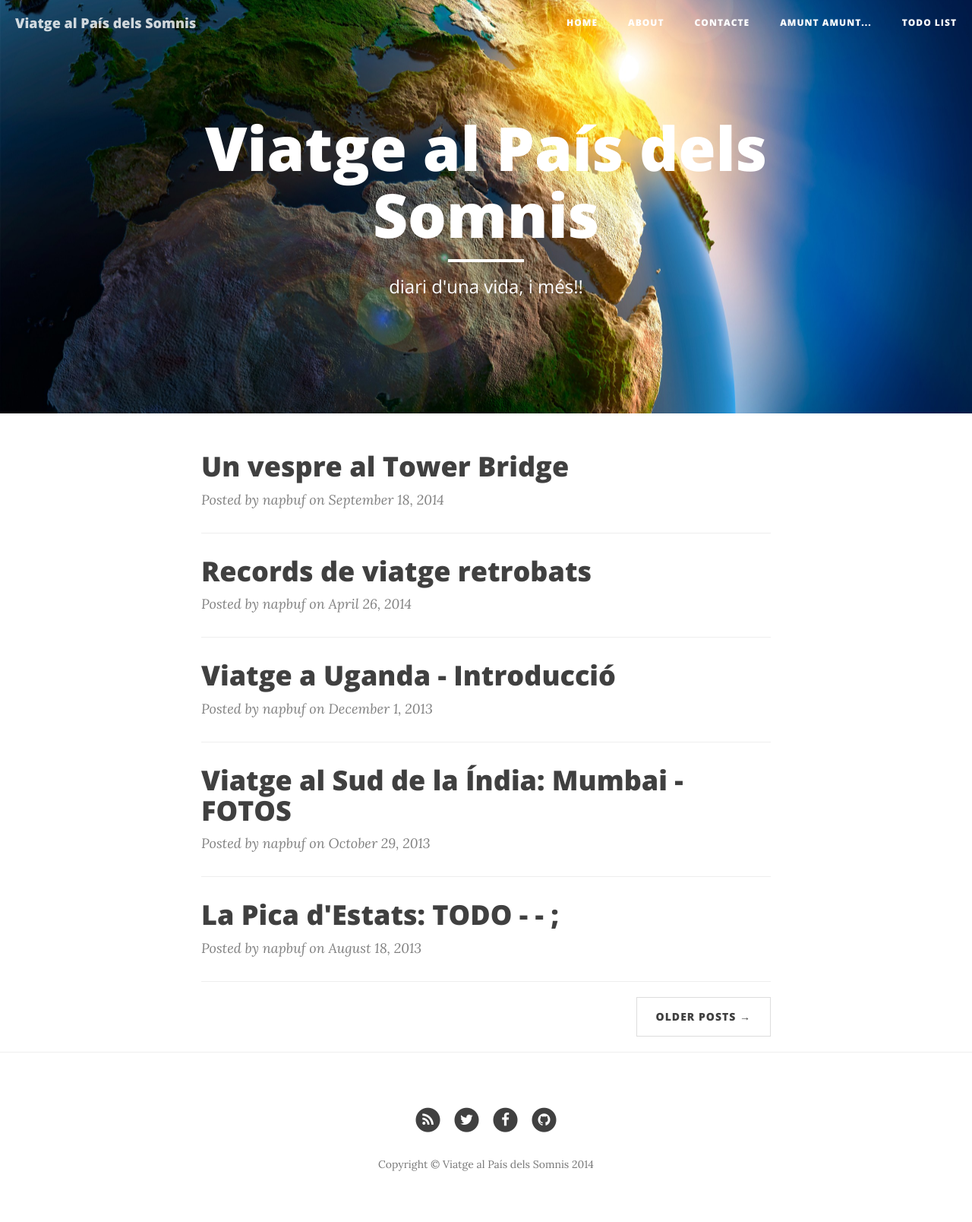
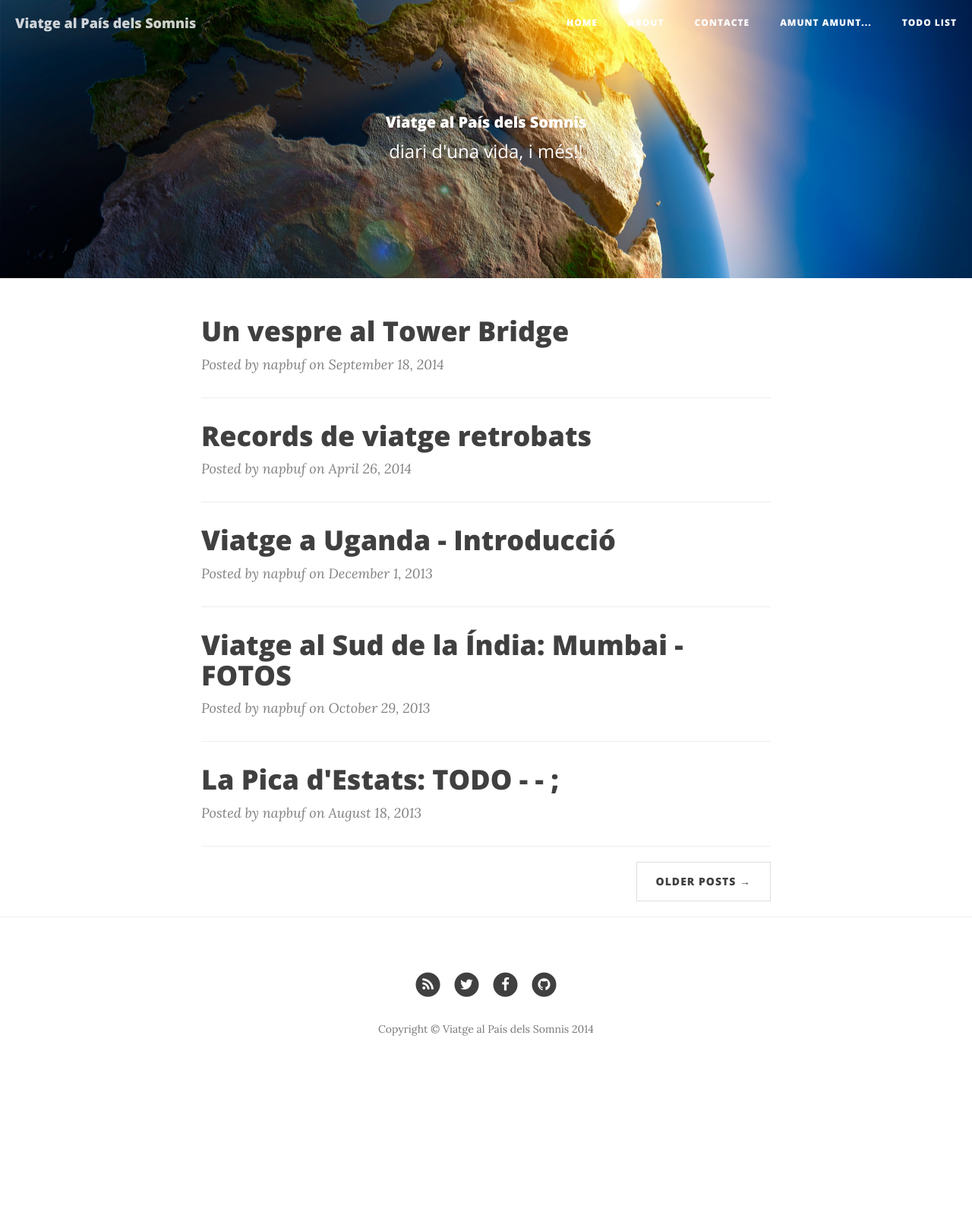
Before and after one commit to napbuf/napbuf.github.io, a Jekyll site: the page built from index.html, in a window 1280 px wide. Shown: the whole page at 76% size. Built offline with Jekyll 4.4.1, drawn with Linux system fonts in a browser that asks for light colours; nearby versions of some CDN libraries; the list of posts is cut into pages by our own code; after the commit the page ends 1430 px from its top, so only the background shows below that.

Commit message:
change title

```diff
--- a/_layouts/page.html
+++ b/_layouts/page.html
@@ -9,7 +9,6 @@ layout: default
             <div class="col-lg-8 col-lg-offset-2 col-md-10 col-md-offset-1">
                 <div class="site-heading">
                     <h1>{% if page.title %}{{ page.title }}{% else %}{{ site.title }}{% endif %}</h1>
-                    <hr class="small">
                     <span class="subheading">{{ page.description }}</span>
                 </div>
             </div>
--- a/css/clean-blog.css
+++ b/css/clean-blog.css
@@ -140,7 +140,7 @@ hr.small {
 .intro-header .site-heading,
 .intro-header .post-heading,
 .intro-header .page-heading {
-  padding: 100px 0 50px;
+  padding: 50px 0 50px;
   color: white;
 }
 @media only screen and (min-width: 768px) {
@@ -171,11 +171,11 @@ hr.small {
 @media only screen and (min-width: 768px) {
   .intro-header .site-heading h1,
   .intro-header .page-heading h1 {
-    font-size: 80px;
+    font-size: 20px;
   }
 }
 .intro-header .post-heading h1 {
-  font-size: 35px;
+  font-size: 15px;
 }
 .intro-header .post-heading .subheading,
 .intro-header .post-heading .meta {
@@ -199,10 +199,10 @@ hr.small {
 }
 @media only screen and (min-width: 768px) {
   .intro-header .post-heading h1 {
-    font-size: 55px;
+    font-size: 25px;
   }
   .intro-header .post-heading .subheading {
-    font-size: 30px;
+    font-size: 20px;
   }
 }
 .post-preview > a {
```
